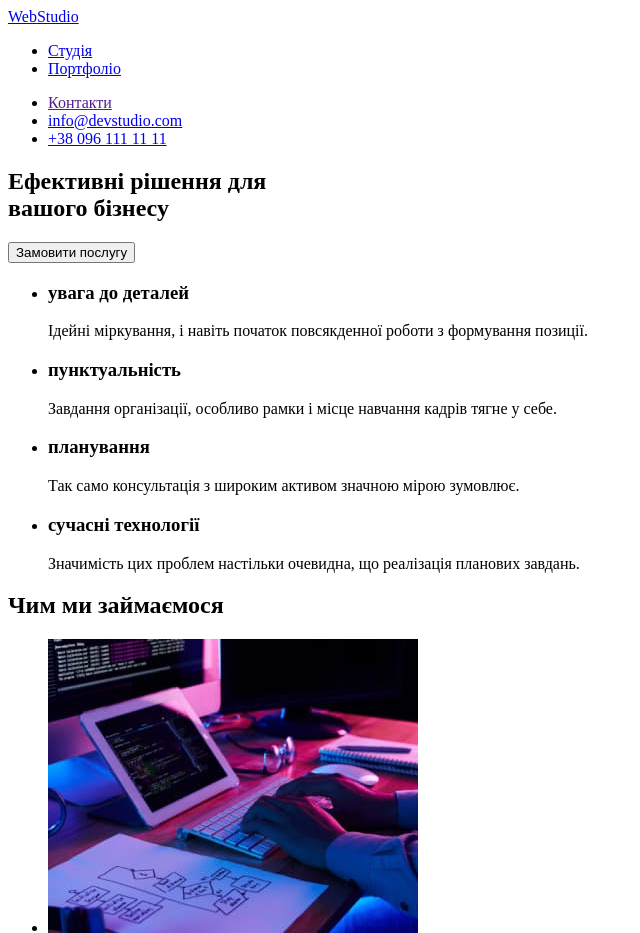
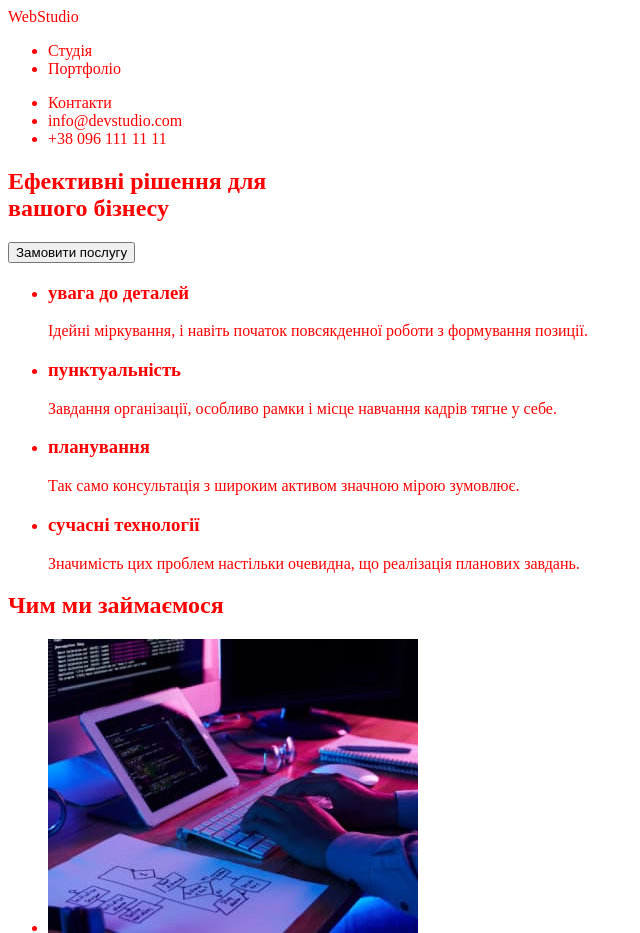
Before and after one commit to NataliaValchuk/modul-2-ex3, a plain HTML site: page index.html in a window 1280 px wide. Shown: the top 933 px of the page, without its empty margins (0-640 px from the left). Drawn offline with Linux system fonts and the light colour scheme.

Commit message:
added styles

```diff
--- a/css/style.css
+++ /dev/null
@@ -1,6 +0,0 @@
-body {
-    font-family: 'open Sars', 'Raleway' sans-serif;
-}
-body{ color: red}
-a{ text-decoration: none;}
-.header > a { color: red}
--- /dev/null
+++ b/css/styles.css
@@ -0,0 +1,19 @@
+body {
+  font-family: 'open Sars', 'Raleway' sans-serif;
+}
+
+body {
+  color: red;
+}
+
+a {
+  text-decoration: none;
+}
+
+.header > a {
+  color: red;
+}
+
+a {
+  color: red;
+}
--- a/index.html
+++ b/index.html
@@ -9,8 +9,7 @@
     />
 
     <title>demomodul</title>
-    <link rel="stylesheet" href="style/styles.css">
-
+    <link rel="stylesheet" href="./css/styles.css" />
   </head>
   <body>
     <header>
@@ -39,7 +38,6 @@
         <button type="button">Замовити послугу</button>
       </section>
 
-
       <ul>
         <li>
           <h3>увага до деталей</h3>
@@ -53,11 +51,9 @@
           <p>
             Завдання організації, особливо рамки і місце навчання
             кадрів тягне у себе.
-
           </p>
         </li>
         <li>
-
           <h3>планування</h3>
           <p>
             Так само консультація з широким активом значною мірою
```
